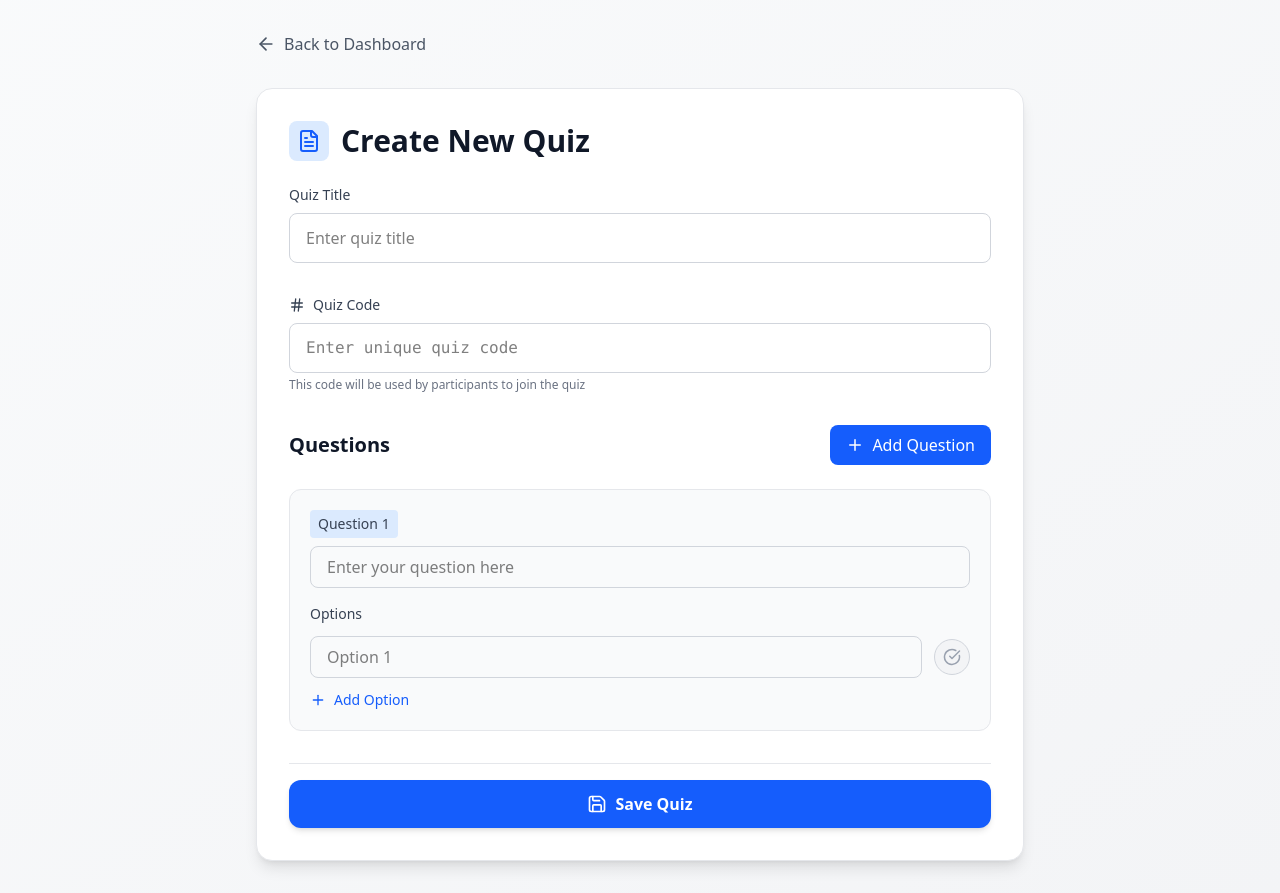
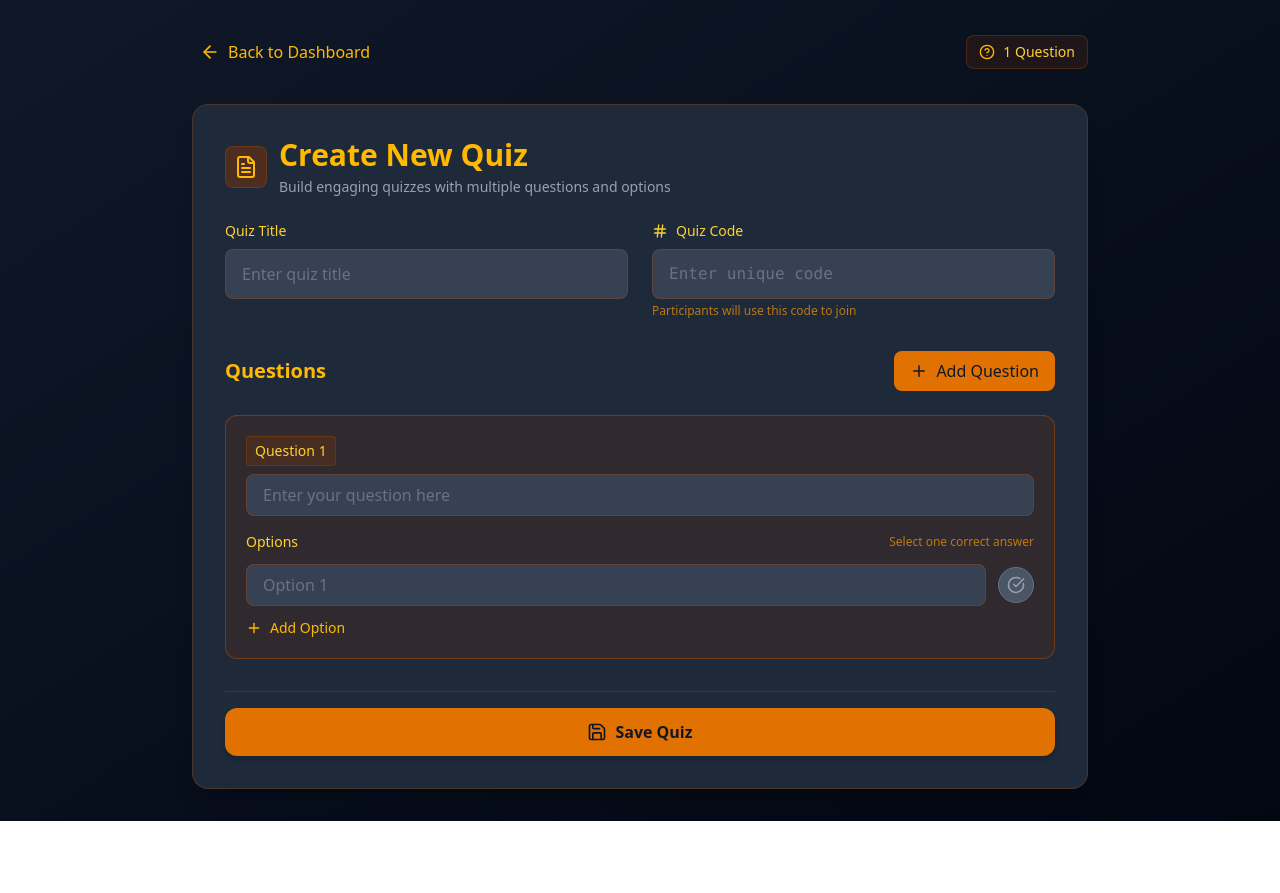
Before and after one commit to Rashisha14/Quizzes, a React (Vite) app in the folder QuizApp/: page /admin/create in a window 1280 px wide. After the commit the page ends 821 px from the top, so only its background shows below. Built offline with nearby package versions, Linux system fonts and the light colour scheme.

Commit message:
All things are completed just design needed

```diff
--- a/QuizApp/src/App.jsx
+++ b/QuizApp/src/App.jsx
@@ -28,6 +28,7 @@ function App() {
         <Route path="/admin/create" element={<CreateQuiz />} />
         <Route path="/user/quiz/:id" element={<QuizDetails />} />
         <Route path="/user/results/:id" element={<LeaderboardPage />} />
+        <Route path="/admin/results/:id" element={<LeaderboardPage />} />
         <Route path="/admin/quiz/:id" element={<AdminQuizDetail />} />
 
 
--- a/QuizApp/src/components/AdminQuiz.jsx
+++ b/QuizApp/src/components/AdminQuiz.jsx
@@ -33,7 +33,7 @@ function AdminQuiz() {
   const goToQuiz = (id) => navigate(`/admin/quiz/${id}`);
   const goToLeaderboard = (id, e) => {
     e.stopPropagation();
-    navigate(`/admin/quiz/${id}/leaderboard`);
+    navigate(`/admin/results/${id}`);
   };
 
   const toggleQuizVisibility = async (id, hidden, e) => {
--- a/QuizApp/src/components/CreateQuiz.jsx
+++ b/QuizApp/src/components/CreateQuiz.jsx
@@ -1,7 +1,7 @@
 import { useState } from "react";
 import { useNavigate } from "react-router-dom";
 import axios from "axios";
-import { ArrowLeft, Plus, Trash2, Save, CheckCircle, FileText, Hash } from "lucide-react";
+import { ArrowLeft, Plus, Trash2, Save, CheckCircle, FileText, Hash, HelpCircle } from "lucide-react";
 
 function CreateQuiz() {
   const [title, setTitle] = useState("");
@@ -10,6 +10,7 @@ function CreateQuiz() {
     { text: "", options: [{ text: "", isCorrect: false }] }
   ]);
   const [isSubmitting, setIsSubmitting] = useState(false);
+  const [activeQuestion, setActiveQuestion] = useState(0);
 
   const navigate = useNavigate();
   const token = localStorage.getItem("adminToken");
@@ -17,12 +18,14 @@ function CreateQuiz() {
   // Add new question
   const addQuestion = () => {
     setQuestions([...questions, { text: "", options: [{ text: "", isCorrect: false }] }]);
+    setActiveQuestion(questions.length);
   };
 
   // Remove question
   const removeQuestion = (qIndex) => {
     if (questions.length > 1) {
       setQuestions(questions.filter((_, i) => i !== qIndex));
+      setActiveQuestion(Math.max(0, qIndex - 1));
     }
   };
 
@@ -71,6 +74,18 @@ function CreateQuiz() {
     e.preventDefault();
     setIsSubmitting(true);
 
+    // Validate that each question has exactly one correct answer
+    const hasErrors = questions.some(q => {
+      const correctCount = q.options.filter(opt => opt.isCorrect).length;
+      return correctCount !== 1;
+    });
+
+    if (hasErrors) {
+      alert("Each question must have exactly one correct answer.");
+      setIsSubmitting(false);
+      return;
+    }
+
     try {
       await axios.post(
         "http://localhost:3000/admin/quiz",
@@ -88,44 +103,52 @@ function CreateQuiz() {
   };
 
   return (
-    <div className="min-h-screen bg-gradient-to-br from-gray-50 to-gray-100 py-8 px-4">
-      <div className="max-w-3xl mx-auto">
+    <div className="min-h-screen bg-gradient-to-br from-gray-900 to-gray-950 py-8 px-4">
+      <div className="max-w-4xl mx-auto">
         {/* Header */}
-        <div className="flex items-center mb-8">
+        <div className="flex flex-col sm:flex-row items-start sm:items-center justify-between gap-4 mb-8">
           <button
             onClick={() => navigate("/admin/quiz")}
-            className="flex items-center gap-2 text-gray-600 hover:text-gray-800 font-medium transition"
+            className="flex items-center gap-2 text-amber-400 hover:text-amber-300 font-medium transition p-2 rounded-lg hover:bg-amber-900/30"
           >
             <ArrowLeft size={20} />
             Back to Dashboard
           </button>
+
+          <div className="flex items-center gap-2 bg-amber-900/20 px-3 py-1.5 rounded-lg border border-amber-700/30">
+            <HelpCircle size={16} className="text-amber-400" />
+            <span className="text-amber-300 text-sm">{questions.length} Question{questions.length !== 1 ? 's' : ''}</span>
+          </div>
         </div>
 
-        <div className="bg-white rounded-2xl shadow-lg p-6 md:p-8 border border-gray-200">
+        <div className="bg-gray-800 rounded-2xl shadow-xl p-6 md:p-8 border border-amber-700/30">
           <div className="flex items-center gap-3 mb-6">
-            <div className="p-2 bg-blue-100 rounded-lg">
-              <FileText className="h-6 w-6 text-blue-600" />
+            <div className="p-2 bg-amber-900/50 rounded-lg border border-amber-700/30">
+              <FileText className="h-6 w-6 text-amber-400" />
             </div>
-            <h1 className="text-2xl md:text-3xl font-bold text-gray-900">Create New Quiz</h1>
+            <div>
+              <h1 className="text-2xl md:text-3xl font-bold text-amber-400">Create New Quiz</h1>
+              <p className="text-gray-400 text-sm mt-1">Build engaging quizzes with multiple questions and options</p>
+            </div>
           </div>
 
           <form onSubmit={handleSubmit} className="space-y-8">
-            {/* Title */}
+            {/* Basic Info */}
+            <div className="grid grid-cols-1 md:grid-cols-2 gap-6">
               <div>
-              <label className="block text-sm font-medium text-gray-700 mb-2">Quiz Title</label>
+                <label className="block text-sm font-medium text-amber-300 mb-2">Quiz Title</label>
                 <input
                   type="text"
                   value={title}
                   onChange={(e) => setTitle(e.target.value)}
                   required
-                className="w-full px-4 py-3 rounded-lg border border-gray-300 focus:ring-2 focus:ring-blue-500 focus:border-blue-500 transition"
+                  className="w-full px-4 py-3 rounded-lg bg-gray-700 border border-amber-700/30 focus:ring-2 focus:ring-amber-500 focus:border-amber-500 text-white transition placeholder-gray-500"
                   placeholder="Enter quiz title"
                 />
               </div>
 
-            {/* Code */}
               <div>
-              <label className="block text-sm font-medium text-gray-700 mb-2 flex items-center gap-2">
+                <label className="block text-sm font-medium text-amber-300 mb-2 flex items-center gap-2">
                   <Hash className="h-4 w-4" />
                   Quiz Code
                 </label>
@@ -134,20 +157,44 @@ function CreateQuiz() {
                   value={code}
                   onChange={(e) => setCode(e.target.value)}
                   required
-                className="w-full px-4 py-3 rounded-lg border border-gray-300 focus:ring-2 focus:ring-blue-500 focus:border-blue-500 transition font-mono"
-                placeholder="Enter unique quiz code"
+                  className="w-full px-4 py-3 rounded-lg bg-gray-700 border border-amber-700/30 focus:ring-2 focus:ring-amber-500 focus:border-amber-500 text-white transition placeholder-gray-500 font-mono"
+                  placeholder="Enter unique code"
                 />
-              <p className="text-xs text-gray-500 mt-1">This code will be used by participants to join the quiz</p>
+                <p className="text-xs text-amber-500/70 mt-1">Participants will use this code to join</p>
               </div>
+            </div>
+
+            {/* Questions Navigation */}
+            {questions.length > 1 && (
+              <div className="bg-gray-700/50 rounded-lg p-3 border border-amber-700/20">
+                <h3 className="text-sm font-medium text-amber-300 mb-2">Questions</h3>
+                <div className="flex flex-wrap gap-2">
+                  {questions.map((_, index) => (
+                    <button
+                      key={index}
+                      type="button"
+                      onClick={() => setActiveQuestion(index)}
+                      className={`w-8 h-8 rounded-full flex items-center justify-center text-sm font-medium transition ${
+                        activeQuestion === index
+                          ? 'bg-amber-600 text-gray-900'
+                          : 'bg-gray-600 text-gray-300 hover:bg-gray-500'
+                      }`}
+                    >
+                      {index + 1}
+                    </button>
+                  ))}
+                </div>
+              </div>
+            )}
 
             {/* Questions */}
             <div className="space-y-6">
               <div className="flex items-center justify-between">
-                <h2 className="text-xl font-semibold text-gray-900">Questions</h2>
+                <h2 className="text-xl font-semibold text-amber-400">Questions</h2>
                 <button
                   type="button"
                   onClick={addQuestion}
-                  className="flex items-center gap-2 px-4 py-2 bg-blue-600 text-white rounded-lg hover:bg-blue-700 transition font-medium"
+                  className="flex items-center gap-2 px-4 py-2 bg-amber-600 text-gray-900 rounded-lg hover:bg-amber-500 transition font-medium"
                 >
                   <Plus size={18} />
                   Add Question
@@ -155,19 +202,26 @@ function CreateQuiz() {
               </div>
 
               {questions.map((q, qIndex) => (
-                <div key={qIndex} className="p-5 rounded-xl bg-gray-50 border border-gray-200 space-y-4">
+                <div
+                  key={qIndex}
+                  className={`p-5 rounded-xl border space-y-4 transition-all ${
+                    activeQuestion === qIndex
+                      ? 'bg-amber-900/20 border-amber-700/50'
+                      : 'bg-gray-700/50 border-amber-700/20'
+                  }`}
+                >
                   {/* Question header */}
                   <div className="flex items-start justify-between gap-4">
                     <div className="flex-1">
                       <div className="flex items-center gap-2 mb-2">
-                        <span className="text-sm font-medium text-gray-700 bg-blue-100 px-2 py-1 rounded">
+                        <span className="text-sm font-medium text-amber-300 bg-amber-900/30 px-2 py-1 rounded border border-amber-700/30">
                           Question {qIndex + 1}
                         </span>
                         {questions.length > 1 && (
                           <button
                             type="button"
                             onClick={() => removeQuestion(qIndex)}
-                            className="p-1 text-red-500 hover:text-red-700 transition"
+                            className="p-1 text-red-400 hover:text-red-300 transition"
                             title="Remove question"
                           >
                             <Trash2 size={18} />
@@ -179,7 +233,7 @@ function CreateQuiz() {
                         value={q.text}
                         onChange={(e) => updateQuestionText(qIndex, e.target.value)}
                         placeholder="Enter your question here"
-                        className="w-full px-4 py-2 rounded-lg border border-gray-300 focus:ring-2 focus:ring-blue-500 focus:border-blue-500 transition"
+                        className="w-full px-4 py-2 rounded-lg bg-gray-700 border border-amber-700/30 focus:ring-2 focus:ring-amber-500 focus:border-amber-500 text-white transition placeholder-gray-500"
                         required
                       />
                     </div>
@@ -187,25 +241,42 @@ function CreateQuiz() {
 
                   {/* Options */}
                   <div className="space-y-3">
-                    <div className="text-sm font-medium text-gray-700">Options</div>
+                    <div className="flex items-center justify-between">
+                      <span className="text-sm font-medium text-amber-300">Options</span>
+                      <span className="text-xs text-amber-500/70">
+                        {q.options.filter(opt => opt.isCorrect).length === 1
+                          ? "✓ Correct answer selected"
+                          : "Select one correct answer"}
+                      </span>
+                    </div>
+
                     {q.options.map((opt, oIndex) => (
                       <div key={oIndex} className="flex items-center gap-3">
-                        <div className="flex-1">
+                        <div className="flex-1 relative">
                           <input
                             type="text"
                             value={opt.text}
                             onChange={(e) => updateOptionText(qIndex, oIndex, e.target.value)}
                             placeholder={`Option ${oIndex + 1}`}
-                            className="w-full px-4 py-2 rounded-lg border border-gray-300 focus:ring-2 focus:ring-blue-500 focus:border-blue-500 transition"
+                            className="w-full px-4 py-2 rounded-lg bg-gray-700 border border-amber-700/30 focus:ring-2 focus:ring-amber-500 focus:border-amber-500 text-white transition placeholder-gray-500 pr-10"
                             required
                           />
+                          {opt.isCorrect && (
+                            <div className="absolute right-3 top-1/2 transform -translate-y-1/2">
+                              <div className="w-5 h-5 bg-green-500 rounded-full flex items-center justify-center">
+                                <CheckCircle size={12} className="text-gray-900" />
+                              </div>
+                            </div>
+                          )}
                         </div>
                         <button
                           type="button"
                           onClick={() => markCorrect(qIndex, oIndex)}
-                          className={`p-2 rounded-full border ${opt.isCorrect
-                            ? "bg-green-100 text-green-600 border-green-300"
-                            : "bg-gray-100 text-gray-400 border-gray-300 hover:bg-gray-200"}`}
+                          className={`p-2 rounded-full border transition ${
+                            opt.isCorrect
+                              ? "bg-green-900/50 text-green-400 border-green-600/50"
+                              : "bg-gray-600 text-gray-400 border-gray-500 hover:bg-gray-500"
+                          }`}
                           title={opt.isCorrect ? "Correct answer" : "Mark as correct"}
                         >
                           <CheckCircle size={18} />
@@ -214,7 +285,7 @@ function CreateQuiz() {
                           <button
                             type="button"
                             onClick={() => removeOption(qIndex, oIndex)}
-                            className="p-2 text-red-500 hover:text-red-700 transition"
+                            className="p-2 text-red-400 hover:text-red-300 transition"
                             title="Remove option"
                           >
                             <Trash2 size={18} />
@@ -226,7 +297,7 @@ function CreateQuiz() {
                     <button
                       type="button"
                       onClick={() => addOption(qIndex)}
-                      className="flex items-center gap-2 text-blue-600 hover:text-blue-800 text-sm font-medium mt-2"
+                      className="flex items-center gap-2 text-amber-400 hover:text-amber-300 text-sm font-medium mt-2"
                     >
                       <Plus size={16} /> Add Option
                     </button>
@@ -236,15 +307,15 @@ function CreateQuiz() {
             </div>
 
             {/* Submit */}
-            <div className="pt-4 border-t border-gray-200">
+            <div className="pt-4 border-t border-amber-700/30">
               <button
                 type="submit"
                 disabled={isSubmitting}
-                className="flex items-center justify-center gap-2 w-full px-6 py-3 rounded-xl bg-blue-600 hover:bg-blue-700 text-white font-semibold shadow-md transition disabled:opacity-70 disabled:cursor-not-allowed"
+                className="flex items-center justify-center gap-2 w-full px-6 py-3 rounded-xl bg-amber-600 hover:bg-amber-500 text-gray-900 font-semibold shadow-md transition disabled:opacity-70 disabled:cursor-not-allowed"
               >
                 {isSubmitting ? (
                   <>
-                    <div className="animate-spin rounded-full h-5 w-5 border-b-2 border-white"></div>
+                    <div className="animate-spin rounded-full h-5 w-5 border-b-2 border-gray-900"></div>
                     Creating Quiz...
                   </>
                 ) : (
```
Also changed, not shown: QuizApp/src/components/LeaderboardPage.jsx (+66 -55 lines), 1 other file (tests, documents, lock files or other folders). Lines whose indentation alone changed are shown as unchanged.
